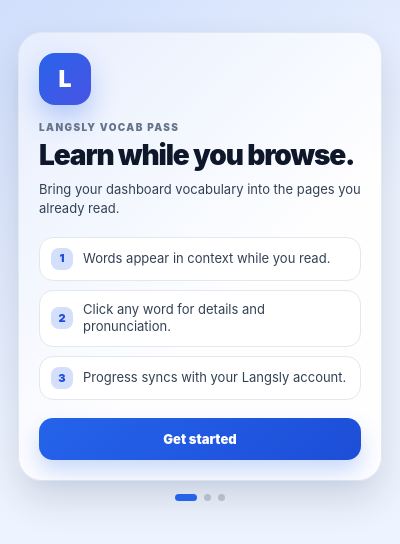
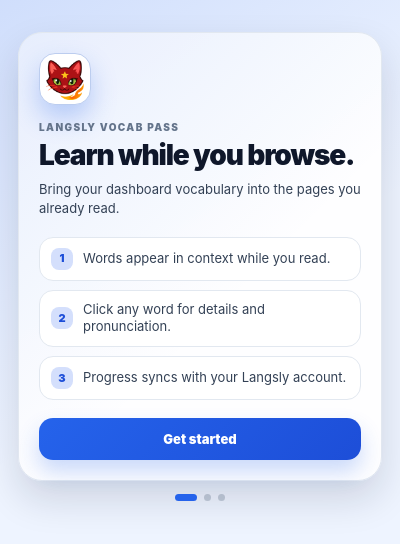
Before and after one commit to Ammaron/language-planet-extension, a browser extension: page popup/onboarding.html in a window 400 px wide. Drawn offline with Linux system fonts and the light colour scheme.

Commit message:
Update Langsly extension branding

```diff
--- a/popup/onboarding.css
+++ b/popup/onboarding.css
@@ -58,16 +58,24 @@
   width: 52px;
   height: 52px;
   margin-bottom: 16px;
+  overflow: hidden;
+  border: 1px solid color-mix(in srgb, var(--lp-accent) 20%, var(--lp-border));
   border-radius: 16px;
-  background: linear-gradient(135deg, var(--lp-accent), color-mix(in srgb, var(--lp-accent-hover) 62%, #8b5cf6));
-  color: var(--lp-accent-text);
-  font-size: 23px;
-  font-weight: 900;
+  background: var(--lp-surface);
   box-shadow: 0 13px 26px color-mix(in srgb, var(--lp-accent) 28%, transparent);
 }
 
+.brand-logo {
+  display: block;
+  width: 100%;
+  height: 100%;
+  padding: 6px;
+  object-fit: contain;
+}
+
 .success-mark {
-  background: linear-gradient(135deg, var(--lp-success), var(--lp-accent));
+  border-color: color-mix(in srgb, var(--lp-success) 34%, var(--lp-border));
+  box-shadow: 0 13px 26px color-mix(in srgb, var(--lp-success) 24%, transparent);
 }
 
 .eyebrow {
--- a/popup/onboarding.html
+++ b/popup/onboarding.html
@@ -8,7 +8,9 @@
 <body>
   <div id="onboarding-app">
     <div id="step-1" class="step">
-      <div class="brand-mark" aria-hidden="true">L</div>
+      <div class="brand-mark" aria-hidden="true">
+        <img src="../icons/langsly-icon.png" alt="" class="brand-logo">
+      </div>
       <p class="eyebrow">Langsly Vocab Pass</p>
       <h1>Learn while you browse.</h1>
       <p class="subtitle">Bring your dashboard vocabulary into the pages you already read.</p>
@@ -21,7 +23,9 @@
     </div>
 
     <div id="step-2" class="step hidden">
-      <div class="brand-mark" aria-hidden="true">L</div>
+      <div class="brand-mark" aria-hidden="true">
+        <img src="../icons/langsly-icon.png" alt="" class="brand-logo">
+      </div>
       <p class="eyebrow">Sign in</p>
       <h1>Connect your account.</h1>
       <p class="subtitle">Use your Langsly login to sync vocabulary and your dashboard theme.</p>
@@ -41,7 +45,9 @@
     </div>
 
     <div id="step-3" class="step hidden">
-      <div class="brand-mark success-mark" aria-hidden="true">L</div>
+      <div class="brand-mark success-mark" aria-hidden="true">
+        <img src="../icons/langsly-icon.png" alt="" class="brand-logo">
+      </div>
       <p class="eyebrow">Ready</p>
       <h1>Vocab Pass is set.</h1>
       <p class="subtitle">Your vocabulary and theme are synced. You can adjust difficulty and site access from the popup.</p>
--- a/popup/popup.css
+++ b/popup/popup.css
@@ -71,8 +71,10 @@
   place-items: center;
   width: 48px;
   height: 48px;
+  overflow: hidden;
+  border: 1px solid color-mix(in srgb, var(--lp-accent) 20%, var(--lp-border));
   border-radius: 15px;
-  background: linear-gradient(135deg, var(--lp-accent), color-mix(in srgb, var(--lp-accent-hover) 62%, #8b5cf6));
+  background: var(--lp-surface);
   box-shadow: 0 13px 26px color-mix(in srgb, var(--lp-accent) 28%, transparent);
 }
 
@@ -82,14 +84,16 @@
   border-radius: 13px;
 }
 
-.brand-core {
-  color: var(--lp-accent-text);
-  font-size: 22px;
-  font-weight: 900;
+.brand-logo {
+  display: block;
+  width: 100%;
+  height: 100%;
+  padding: 6px;
+  object-fit: contain;
 }
 
-.brand-mark-small .brand-core {
-  font-size: 18px;
+.brand-mark-small .brand-logo {
+  padding: 5px;
 }
 
 .hero-strip,
@@ -500,9 +504,10 @@
 }
 
 .theme-select {
-  max-width: 132px;
-  min-height: 34px;
-  padding: 7px 9px;
+  flex: 0 0 168px;
+  max-width: 168px;
+  min-height: 40px;
+  padding: 9px 12px;
   border-radius: 10px;
   outline: none;
 }
```
Also changed, not shown: popup/options.css (+7 -1 lines), popup/options.html (+1 -1 lines), popup/popup.html (+2 -2 lines), icons/icon128.png, icons/icon16.png, icons/icon48.png, icons/langsly-icon.png (added), 2 other files.
